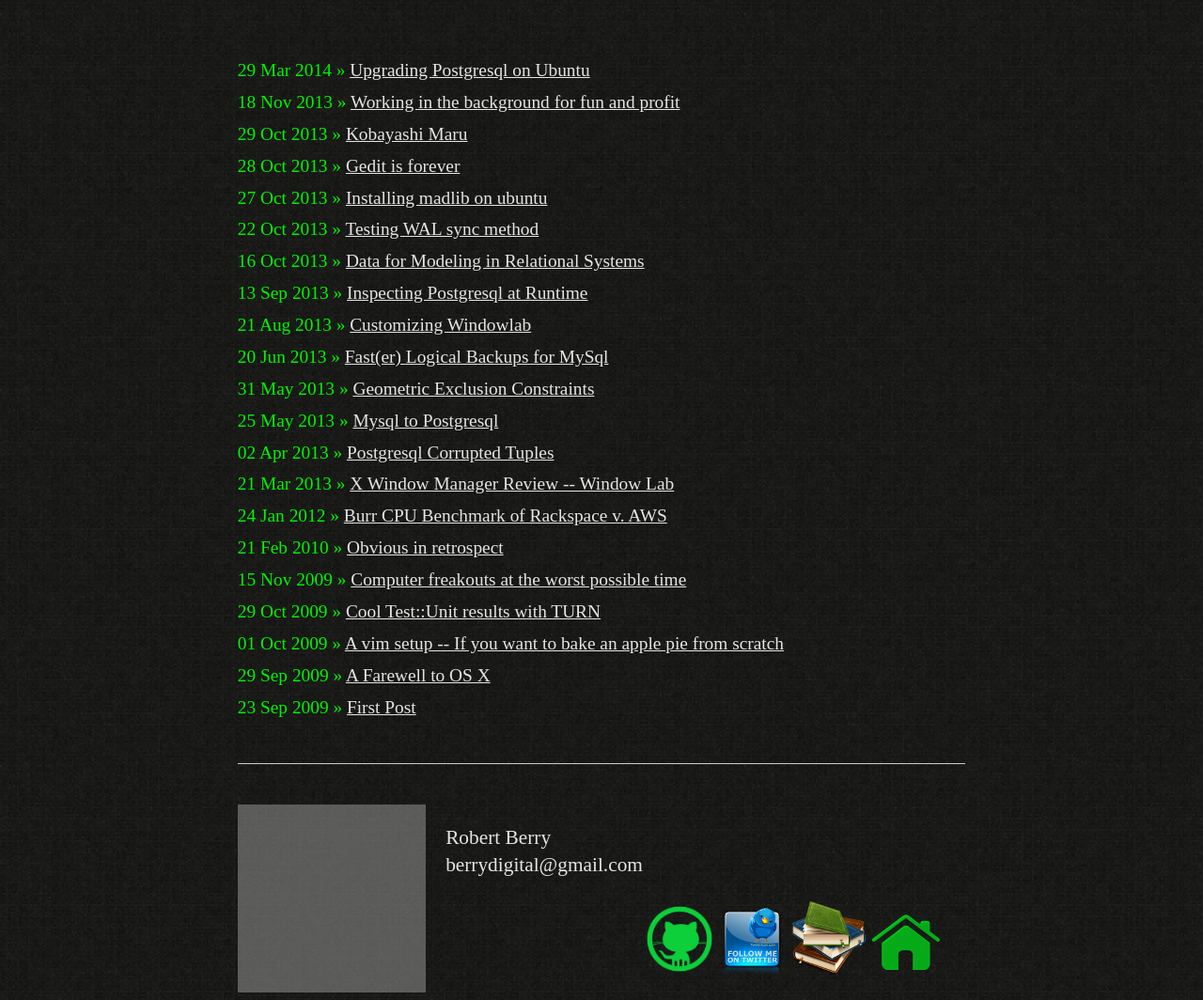
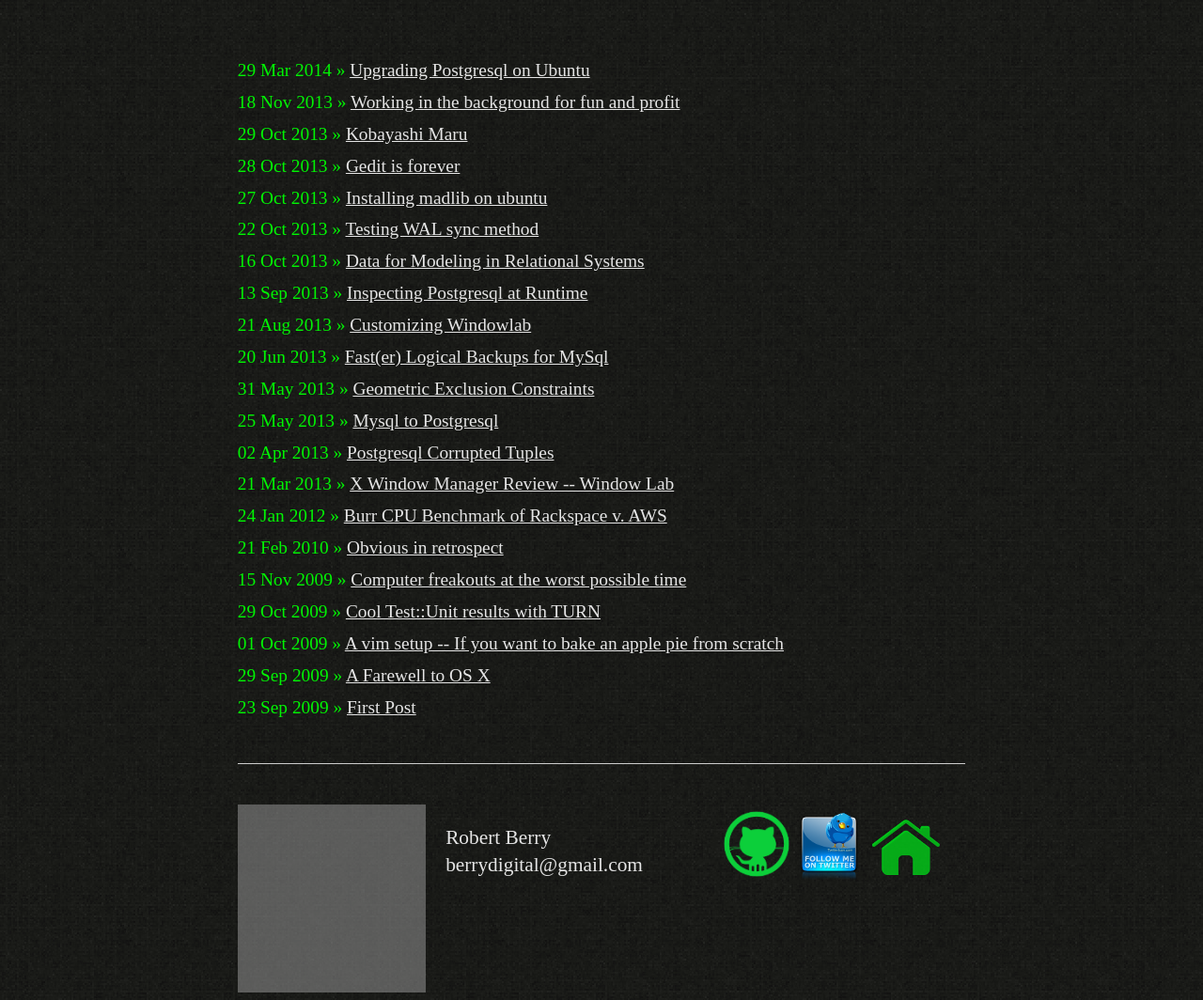
Before and after one commit to no0p/no0p.github.io, a Jekyll site: the page built from index.html, in a window 1280 px wide. Shown: the whole page at 94% size. Built offline with Jekyll 4.4.1, drawn with Linux system fonts in a browser that asks for light colours; Markdown is read by kramdown in place of the engine named in the settings; grey boxes are pictures that could not be loaded.

Commit message:
remove books link

```diff
--- a/_layouts/default.html
+++ b/_layouts/default.html
@@ -50,9 +50,6 @@
         </a>
           </td>
           <td>
-            <a href="/books.html" title="book recommendations"><img src="/images/books.png"/><a>
-          </td>
-          <td>
         <a href="/" title="home"><img src="/images/home.png"/><a>
           </td>
         </tr>
```
